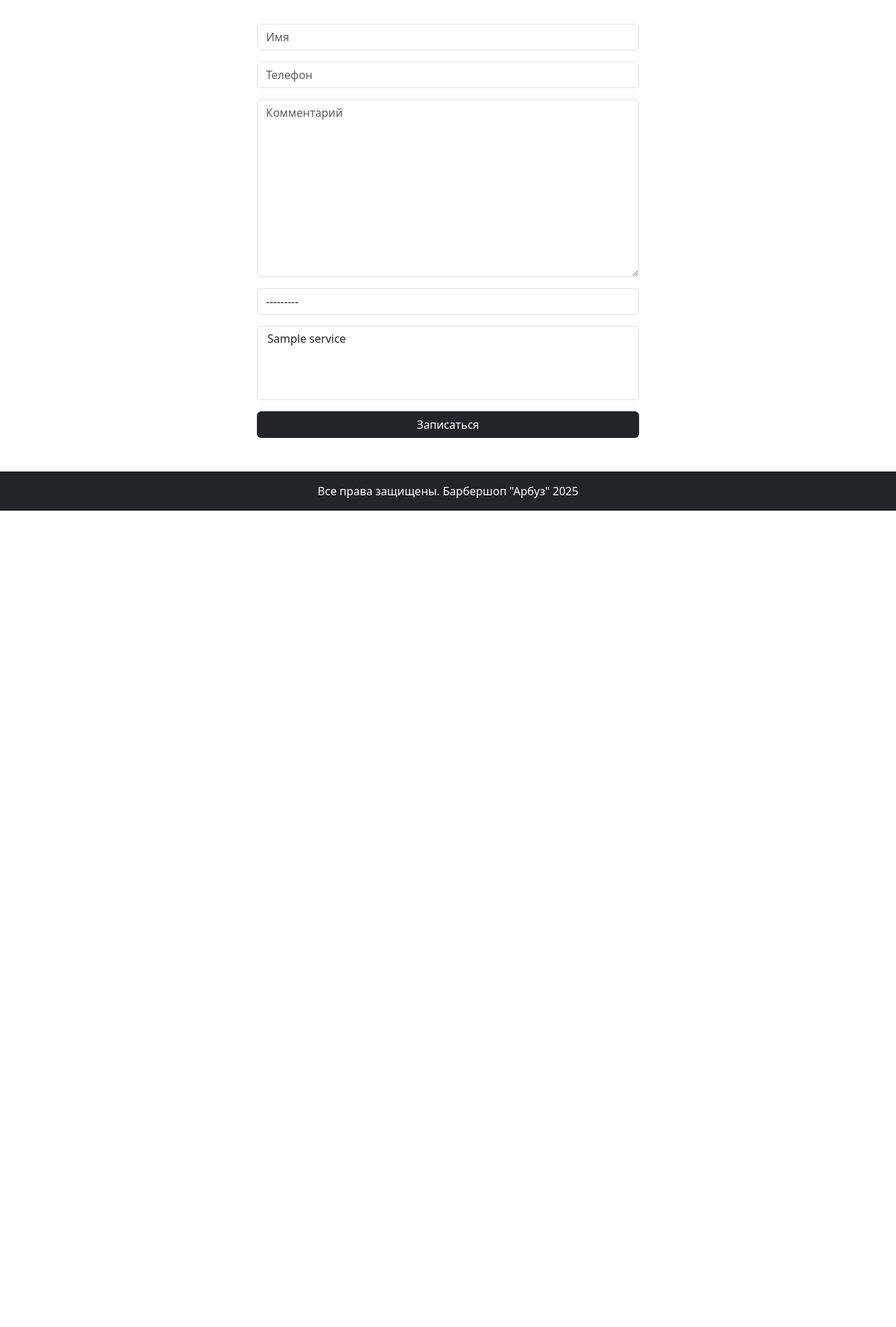
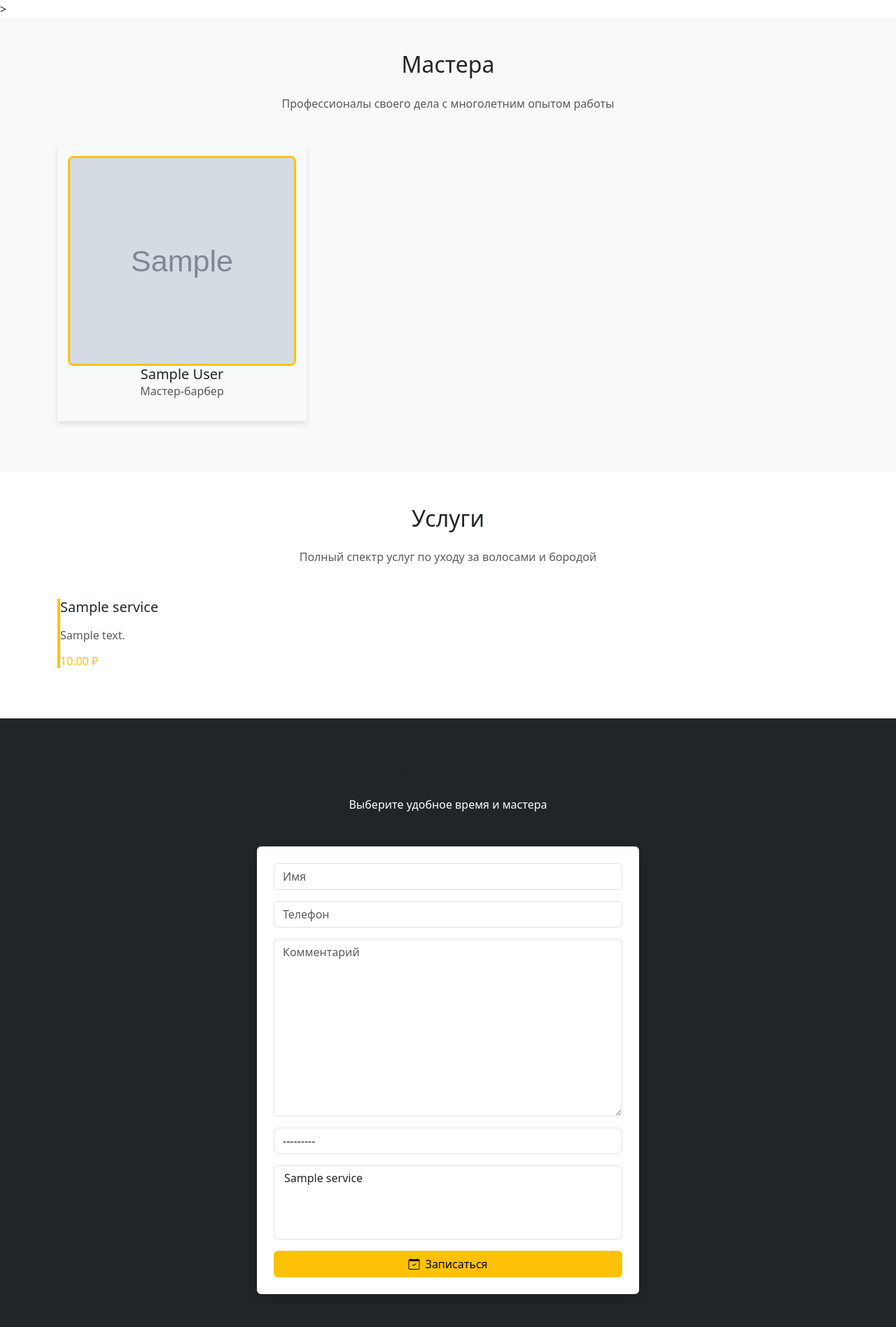
Before and after one commit to OlegVovchenko/Django_sing_up_for_services, a Django app: page / in a window 1280 px wide. Shown: the part 893-2790 px from the top of the page at 70% size. Before the commit the page ends 1623 px from the top, so only its background shows below. Run offline with Django 5.2, Linux system fonts and the light colour scheme; tables that the repository leaves empty hold one stand-in row (values such as "Sample post"); grey boxes marked "Sample" are stand-in pictures; one stand-in notice (Sample message) is shown.

Commit message:
css: настройка дизайна

```diff
--- a/core/templates/base.html
+++ b/core/templates/base.html
@@ -4,43 +4,149 @@
   <head>
     <meta charset="UTF-8" />
     <meta name="viewport" content="width=device-width, initial-scale=1.0" />
-    <title>{% block title %}{% endblock %}</title>
-    <link href="https://cdn.jsdelivr.net/npm/bootstrap@5.3.3/dist/css/bootstrap.min.css" rel="stylesheet" integrity="sha384-QWTKZyjpPEjISv5WaRU9OFeRpok6YctnYmDr5pNlyT2bRjXh0JMhjY6hW+ALEwIH" crossorigin="anonymous">
-    <link rel="stylesheet" href="https://cdn.jsdelivr.net/npm/bootstrap-icons@1.11.1/font/bootstrap-icons.css">
-    <link rel="stylesheet" href="{% static 'css/main.css' %}">
-    {% comment %} <link rel="icon" type="image/png" href="{% static 'images/favicon.png' %}"> {% endcomment %}
+    <title>{% block title %}{% endblock %} | Барбершоп "Арбуз"</title>
+    <link
+      href="https://cdn.jsdelivr.net/npm/bootstrap@5.3.3/dist/css/bootstrap.min.css"
+      rel="stylesheet"
+    />
+    <link
+      rel="stylesheet"
+      href="https://cdn.jsdelivr.net/npm/bootstrap-icons@1.11.1/font/bootstrap-icons.css"
+    />
+    <link rel="stylesheet" href="{% static 'css/main.css' %}" />
+    <link
+      rel="icon"
+      type="image/png"
+      href="{% static 'images/favicon.png' %}"
+    />
     {% block head %}{% endblock %}
   </head>
-  <body class="d-flex flex-column min-vh-100">
+  <body>
+    <!-- Прелоадер -->
+    <div id="preloader" class="bg-dark">
+      <div class="spinner-border text-warning" role="status">
+        <span class="visually-hidden">Загрузка...</span>
+      </div>
+    </div>
+
+    <!-- Шапка -->
     <header>
-      {% block nav %}
-        {% comment %} {% include 'menu_include.html' %} {% endcomment %}
-      {% endblock %}
+      <nav class="navbar navbar-expand-lg navbar-dark bg-dark fixed-top">
+        <div class="container">
+          <a class="navbar-brand" href="/">
+            <span class="text-warning fw-bold">Барбершоп</span> "Арбуз"
+          </a>
+          <button
+            class="navbar-toggler"
+            type="button"
+            data-bs-toggle="collapse"
+            data-bs-target="#navbarNav"
+          >
+            <span class="navbar-toggler-icon"></span>
+          </button>
+          <div class="collapse navbar-collapse" id="navbarNav">
+            <ul class="navbar-nav ms-auto">
+              <li class="nav-item">
+                <a class="nav-link" href="/#about">О нас</a>
+              </li>
+              <li class="nav-item">
+                <a class="nav-link" href="/#masters">Мастера</a>
+              </li>
+              <li class="nav-item">
+                <a class="nav-link" href="/#services">Услуги</a>
+              </li>
+              <li class="nav-item">
+                <a
+                  class="btn btn-warning text-dark ms-2 px-3"
+                  href="/#orderForm"
+                >
+                  <i class="bi bi-calendar-check me-1"></i>Записаться
+                </a>
+              </li>
+            </ul>
+          </div>
+        </div>
+      </nav>
     </header>
-    <main class="flex-grow-1">
-      {% block content %}{% endblock %}
 
-      {% if messages %}
-      <div class="position-fixed bottom-0 end-0 p-3" style="z-index: 11">
+    <!-- Основной контент -->
+    <main class="mt-5 pt-4">
+      {% block content %}{% endblock %} {% if messages %}
+      <div class="toast-container position-fixed bottom-0 end-0 p-3">
         {% for message in messages %}
-          <div class="toast show align-items-center text-white bg-{{ message.tags }} border-0" role="alert" aria-live="assertive" aria-atomic="true">
+        <div
+          class="toast show align-items-center text-white bg-{{ message.tags }} border-0"
+          role="alert"
+        >
           <div class="d-flex">
             <div class="toast-body">
-                      {{ message }}
+              <i class="bi bi-info-circle me-2"></i>{{ message }}
             </div>
-                  <button type="button" class="btn-close btn-close-white me-2 m-auto" data-bs-dismiss="toast" aria-label="Close"></button>
+            <button
+              type="button"
+              class="btn-close btn-close-white me-2 m-auto"
+              data-bs-dismiss="toast"
+            ></button>
           </div>
         </div>
         {% endfor %}
       </div>
       {% endif %}
     </main>
-    <footer class="bg-dark text-white p-3 mt-auto text-center container-fluid">
-      {% block footer %}Все права защищены. Барбершоп "Арбуз" 2025{% endblock %}
+
+    <!-- Футер -->
+    <footer class="bg-dark text-white py-4 mt-5">
+      <div class="container">
+        <div class="row">
+          <div class="col-md-4 mb-3">
+            <h5 class="text-warning mb-3">Барбершоп "Арбуз"</h5>
+            <p class="mb-0">Профессиональные стрижки и уход за бородой</p>
+          </div>
+          <div class="col-md-4 mb-3">
+            <h5 class="text-warning mb-3">Контакты</h5>
+            <p class="mb-1">
+              <i class="bi bi-geo-alt-fill me-2"></i>ул. Примерная, 123
+            </p>
+            <p class="mb-1">
+              <i class="bi bi-telephone-fill me-2"></i>+7 (999) 123-45-67
+            </p>
+            <p class="mb-0">
+              <i class="bi bi-envelope-fill me-2"></i>info@barbershop.ru
+            </p>
+          </div>
+          <div class="col-md-4 mb-3">
+            <h5 class="text-warning mb-3">Режим работы</h5>
+            <p class="mb-1">Пн-Пт: 10:00 - 20:00</p>
+            <p class="mb-1">Сб: 10:00 - 18:00</p>
+            <p class="mb-0">Вс: выходной</p>
+          </div>
+        </div>
+        <hr class="my-4" />
+        <div class="text-center">
+          <p class="mb-0">
+            © {% now "Y" %} Барбершоп "Арбуз". Все права защищены.
+          </p>
+        </div>
+      </div>
     </footer>
 
-    <script src="https://cdn.jsdelivr.net/npm/bootstrap@5.3.3/dist/js/bootstrap.bundle.min.js" integrity="sha384-YvpcrYf0tY3lHB60NNkmXc5s9fDVZLESaAA55NDzOxhy9GkcIdslK1eN7N6jIeHz" crossorigin="anonymous"></script>
+    <!-- Скрипты -->
+    <script src="https://cdn.jsdelivr.net/npm/bootstrap@5.3.3/dist/js/bootstrap.bundle.min.js"></script>
     <script src="{% static 'js/main.js' %}"></script>
+    <script>
+      // Прелоадер
+      window.addEventListener("load", function () {
+        document.getElementById("preloader").style.display = "none";
+      });
+
+      // Автоматическое скрытие тостов
+      const toasts = document.querySelectorAll(".toast");
+      toasts.forEach((toast) => {
+        setTimeout(() => {
+          toast.classList.remove("show");
+        }, 5000);
+      });
+    </script>
     {% block scripts %}{% endblock %}
   </body>
 </html>
--- a/core/templates/main.html
+++ b/core/templates/main.html
@@ -4,21 +4,53 @@
 {% block title %}Барбершоп "Арбуз"{% endblock title %}
 
 {% block content %}
+<!-- Hero секция -->
+<section class="hero-section">
+    <div class="container text-center">
+        <h1 class="display-4">Добро пожаловать в Барбершоп "Арбуз"</h1>
+        <p class="lead">Создаем стильные образы для настоящих мужчин</p>
+        <a class="btn btn-warning text-dark ms-2 px-4" href="/#orderForm">
+            <i class="bi bi-calendar-check me-1"></i>Записаться
+        </a>
+    </div>
+</section>
+
+<!-- О нас -->
+<section id="about" class="py-5">
+    <div class="container">
+        <div class="row align-items-center">
+            <div class="col-lg-6">
+                <h2 class="mb-4">Почему выбирают нас?</h2>
+                <ul class="list-unstyled">
+                    <li class="mb-3"><i class="bi bi-check-circle-fill text-warning me-2"></i>Команда профессионалов</li>
+                    <li class="mb-3"><i class="bi bi-check-circle-fill text-warning me-2"></i>Современное оборудование</li>
+                    <li class="mb-3"><i class="bi bi-check-circle-fill text-warning me-2"></i>Индивидуальный подход</li>
+                    <li class="mb-3"><i class="bi bi-check-circle-fill text-warning me-2"></i>Доступные цены</li>
+                </ul>
+            </div>
+            <div class="col-lg-6">
+                <img src="{% static 'images/about.jpg' %}" alt="О нас" class="img-fluid rounded shadow">
+            </div>
+        </div>
+    </div>
+</section>
 <!--Мастера-->>
-<section id="masters" class="py-5">
+<section id="masters" class="py-5 bg-light">
     <div class="container">
-        <h2 class="text-center mb-5">Мастера</h2>
+        <h2 class="text-center mb-4">Мастера</h2>
+        <p class="text-center text-muted mb-5">Профессионалы своего дела с многолетним опытом работы</p>
         <div class="row">
             {% for master in masters %}
             <div class="col-md-4 mb-4">
-                <div class="card text-center">
+                <div class="master-card">
                     {% if master.photo %}
-                    <img src="{{ master.photo.url }}" class="card-img-top rounded-circle mx-auto mt-3" style="width: 200px; height: 200px; object-fit: cover;" alt="{{ master.first_name }}">
+                    <img src="{{ master.photo.url }}" class="master-photo" alt="{{ master.first_name }}">
                     {% else %}
-                    <img src="{% static 'images/default-avatar.png' %}" class="card-img-top rounded-circle mx-auto mt-3" style="width: 200px; height: 200px; object-fit: cover;" alt="{{ master.first_name }}">
+                    <img src="{% static "images/default-avatar.png" %}" class="master-photo" alt="{{ master.first_name }}">
                     {% endif %}
-                    <div class="card-body">
+                    <div class="card-body text-center">
                         <h5 class="card-title">{{ master.first_name }} {{ master.last_name }}</h5>
+                        <p class="text-muted">Мастер-барбер</p>
                     </div>
                 </div>
             </div>
@@ -28,46 +60,43 @@
 </section>
 
 <!--Услуги-->
-<section id="services" class="py-5 bg-light">
+<section id="services" class="py-5">
     <div class="container">
-        <h2 class="text-center mb-5">Услуги</h2>
-        <div class="table-responsive">
-            <table class="table table-striped">
-                <thead>
-                    <tr>
-                        <th>Услуга</th>
-                        <th>Описание</th>
-                        <th>Цена</th>
-                    </tr>
-                </thead>
-                <tbody>
-                    {% for service in services %}
-                    <tr>
-                        <td>{{ service.name }}</td>
-                        <td>{{ service.description }}</td>
-                        <td>{{ service.price }}</td>
-                    </tr>
-                    {% endfor %}
-                </tbody>
-            </table>
+        <h2 class="text-center mb-4">Услуги</h2>
+        <p class="text-center text-muted mb-5">Полный спектр услуг по уходу за волосами и бородой</p>
+        <div class="row">
+            {% for service in services %}
+            <div class="col-md-6 mb-4">
+                <div class="service-card h-100">
+                    <div class="card-body">
+                        <h5 class="card-title mb-3">{{ service.name }}</h5>
+                        <p class="card-text text-muted">{{ service.description }}</p>
+                        <h6 class="text-warning mb-0">{{ service.price }} ₽</h6>
+                    </div>
+                </div>
+            </div>
+            {% endfor %}
         </div>
     </div>
 </section>
 
 <!--Форма записи-->
-<section id="orderForm" class="py-5">
+<section id="orderForm" class="py-5 bg-dark text-white">
     <div class="container">
-        <h2 class="text-center mb-5">Запись на услугу</h2>
+        <h2 class="text-center mb-4">Запись на услугу</h2>
+        <p class="text-center mb-5">Выберите удобное время и мастера</p>
         <div class="row justify-content-center">
             <div class="col-md-6">
-                <form method="post">
+                <form method="post" class="bg-white p-4 rounded shadow">
                     {% csrf_token %}
                     {% for field in form %}
                     <div class="mb-3">
                         {{ field }}
                     </div>
                     {% endfor %}
-                    <button type="submit" class="btn btn-dark w-100">Записаться</button>
+                    <button type="submit" class="btn btn-warning w-100">
+                        <i class="bi bi-calendar-check me-2"></i>Записаться
+                    </button>
                 </form>
             </div>
         </div>
--- a/static/css/main.css
+++ b/static/css/main.css
@@ -0,0 +1,94 @@
+/* Общие стили */
+body {
+    background-color: #ffffff;
+  }
+
+  /* Заголовки */
+  h1,
+  h2,
+  h3,
+  h4,
+  h5,
+  h6 {
+    color: #212529;
+  }
+
+  /* Кастомные цвета */
+  .bg-custom-dark {
+    background-color: #212529;
+  }
+
+  .bg-custom-yellow {
+    background-color: #ffc107;
+  }
+
+  .text-custom-yellow {
+    color: #ffc107 !important;
+  }
+
+  /* Стили для карточек мастеров */
+  .master-card {
+    transition: transform 0.3s ease;
+    border: none;
+    box-shadow: 0 4px 8px rgba(0, 0, 0, 0.1);
+    height: 100%;
+    padding: 15px;
+}
+
+  .master-card:hover {
+    transform: translateY(-5px);
+  }
+
+  .master-photo {
+    width: 100%;
+    height: 300px;
+    object-fit: cover;
+    border-radius: 8px;
+    border: 3px solid #ffc107;
+}
+
+  /* Стили для секций */
+  .hero-section {
+    background-color: #212529;
+    color: white;
+    padding: 100px 0;
+  }
+
+  .service-card {
+    border-left: 4px solid #ffc107;
+  }
+
+  footer {
+    background-color: #212529;
+    color: white;
+    padding: 20px 0;
+    text-align: center;
+  }
+
+  #preloader {
+    position: fixed;
+    top: 0;
+    left: 0;
+    width: 100%;
+    height: 100%;
+    display: flex;
+    justify-content: center;
+    align-items: center;
+    z-index: 9999;
+  }
+
+  /* Стили для кнопки в меню */
+  .navbar .btn-warning {
+    font-weight: 500;
+    color: #212529 !important;
+    background-color: #ffc107 !important;
+    border-color: #ffc107 !important;
+    transition: all 0.3s ease;
+  }
+
+  .navbar .btn-warning:hover {
+    transform: translateY(-2px);
+    box-shadow: 0 4px 10px rgba(255, 193, 7, 0.3);
+    background-color: #ffca2c !important;
+    border-color: #ffca2c !important;
+  }
```
Lines whose indentation alone changed are shown as unchanged.
